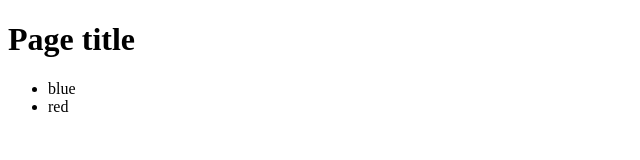
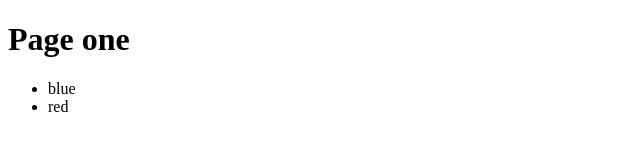
Before and after one commit to Qipy87/project_two, a plain HTML site: page index.html in a window 1280 px wide. Shown: the full height of the page, 0-640 px from the left. Drawn offline with Linux system fonts and the light colour scheme.

```diff
--- a/index.html
+++ b/index.html
@@ -6,7 +6,7 @@
   <title>Document</title>
 </head>
 <body>
-  <h1>Page title</h1>
+  <h1>Page one</h1>
   <ul>
     <li>blue</li>
     <li>red</li>
```
